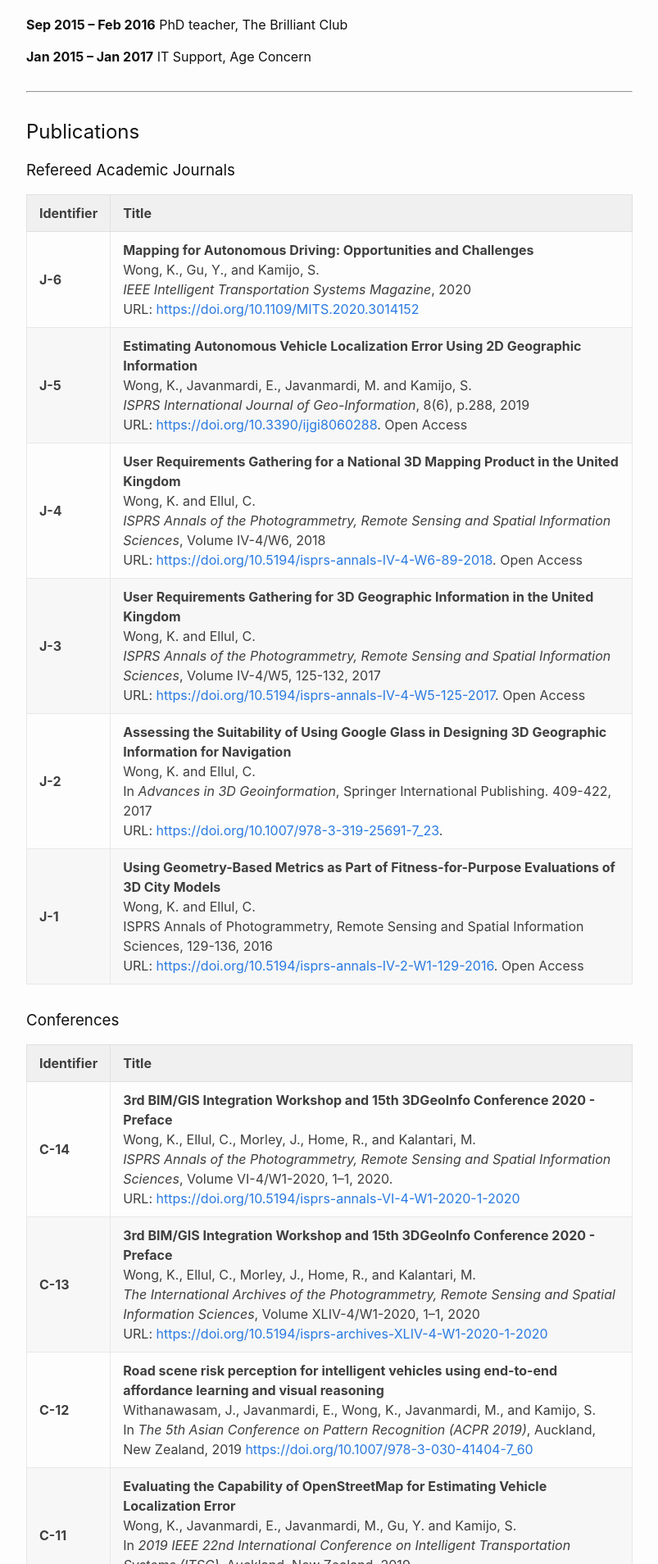
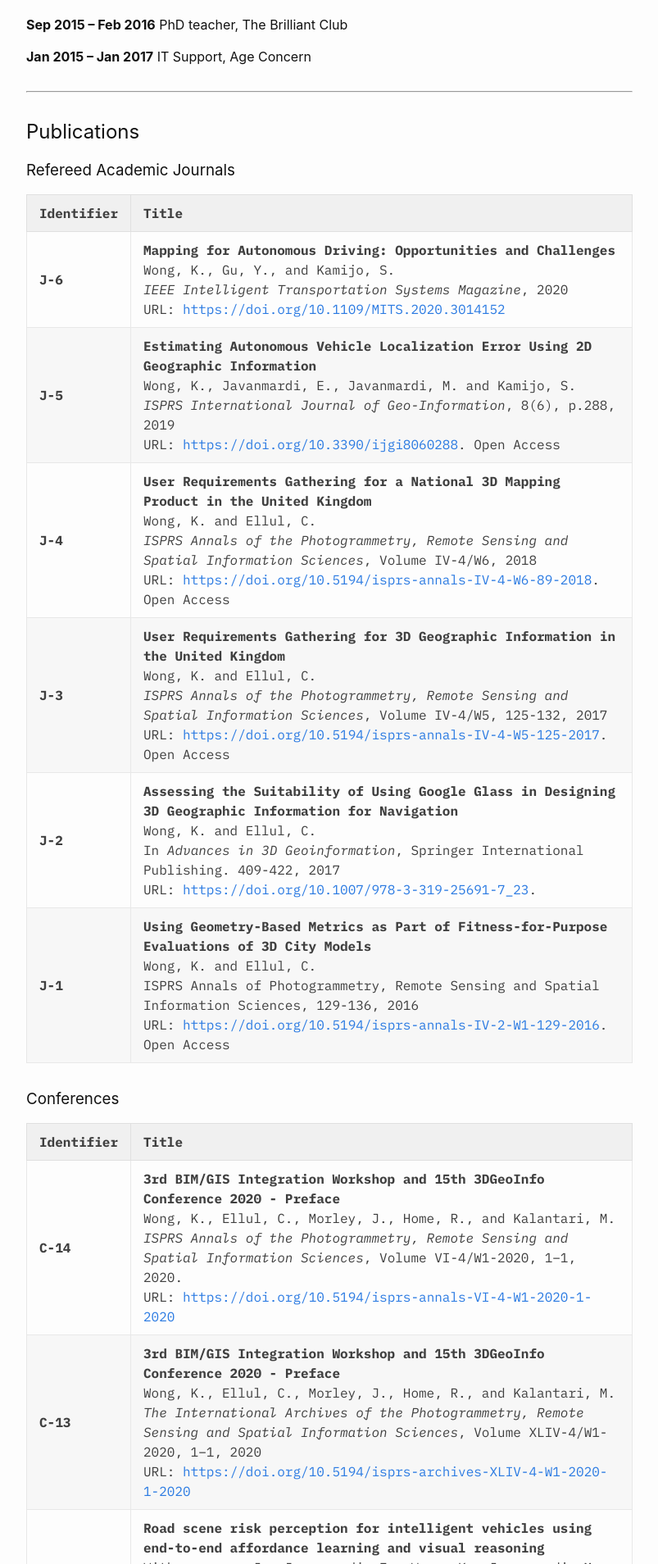
Before and after one commit to kel196/kel196.github.io, a Jekyll site: the page built from index.md, in a window 1280 px wide. Shown: the part 3599-5507 px from the top of the page at 82% size, without its empty margins (238-1041 px from the left). Built offline with Jekyll 4.4.1, drawn with Linux system fonts in a browser that asks for light colours; our own code applies the rules of GitHub Pages for plain Markdown files.

Commit message:
Update _base.scss

```diff
--- a/_sass/minima/_base.scss
+++ b/_sass/minima/_base.scss
@@ -256,6 +256,7 @@ pre {
  * Tables
  */
 table {
+  font-family: 'IBM Plex Mono', monospace;
   margin-bottom: $spacing-unit;
   width: 100%;
   text-align: $table-text-align;
```
